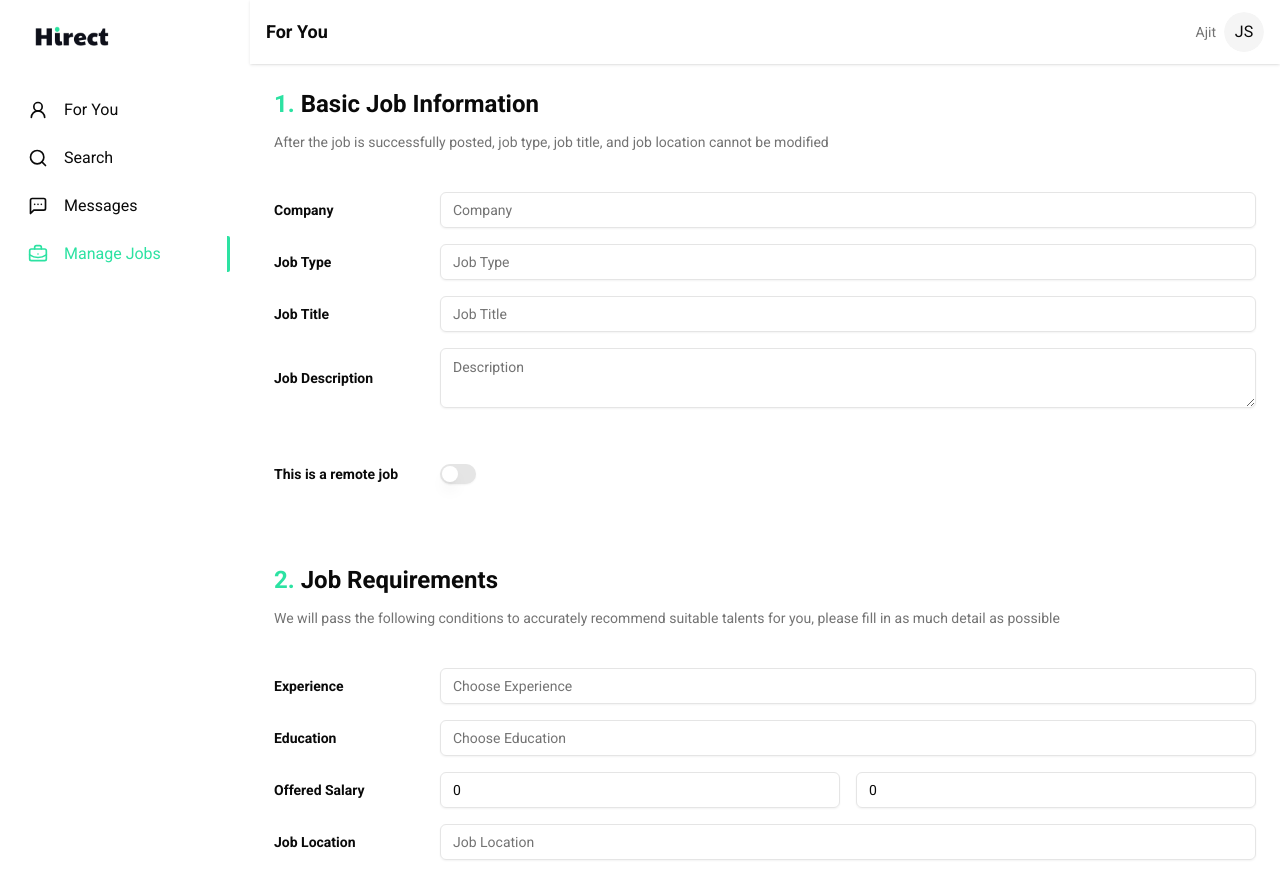
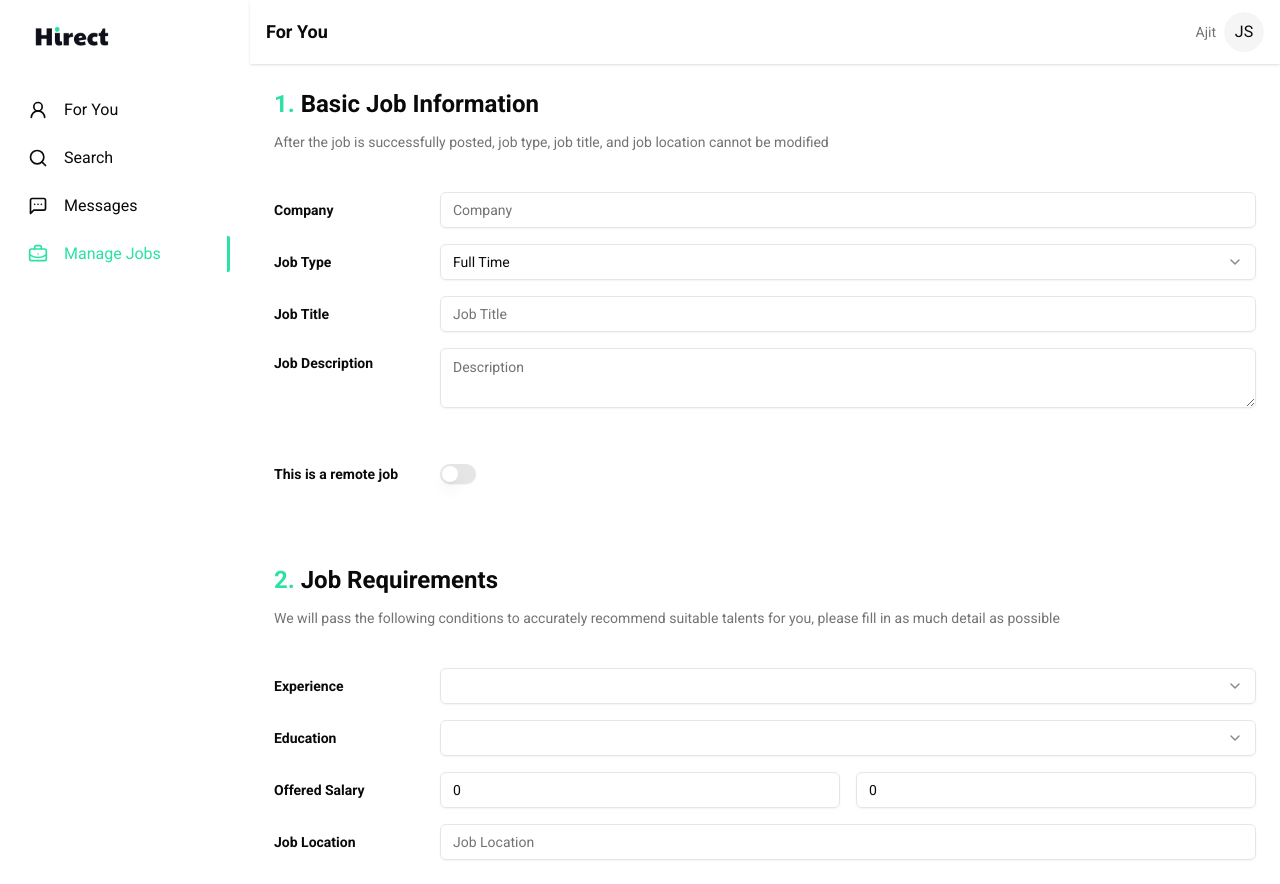
Before and after one commit to DEBargha2004/hireme, a Next.js app: page /dashboard/jobs/new in a window 1280 px wide. Built offline with nearby package versions, Linux system fonts and the light colour scheme.

Commit message:
update
job form updated

```diff
--- a/src/app/globals.css
+++ b/src/app/globals.css
@@ -70,3 +70,7 @@ body {
     @apply bg-background text-foreground;
   }
 }
+
+input[type=number]::-webkit-inner-spin-button{
+  display: none;
+}
--- a/src/components/custom/forms/job.tsx
+++ b/src/components/custom/forms/job.tsx
@@ -7,8 +7,10 @@ import {
   FormMessage,
 } from "@/components/ui/form";
 import { Input } from "@/components/ui/input";
+import { Select, SelectContent, SelectItem, SelectTrigger, SelectValue } from "@/components/ui/select";
 import { Switch } from "@/components/ui/switch";
 import { Textarea } from "@/components/ui/textarea";
+import { educationList, experienceList, jobTypes } from "@/constants/field-options";
 import { TJob } from "@/schema/job";
 import { useForm } from "react-hook-form";
 
@@ -41,7 +43,7 @@ export default function JobForm({
               control={form.control}
               name="company"
               render={({ field }) => (
-                <FormItem className="space-y-0 flex items-center justify-start ">
+                <FormItem className="space-y-0 flex items-center mt-2 justify-start ">
                   <FormLabel className="font-semibold whitespace-nowrap">
                     Company
                   </FormLabel>
@@ -56,12 +58,23 @@ export default function JobForm({
               control={form.control}
               name="type"
               render={({ field }) => (
-                <FormItem className="space-y-0 flex items-center justify-start ">
+                <FormItem className="space-y-0 flex items-center mt-2 justify-start ">
                   <FormLabel className="font-semibold whitespace-nowrap">
                     Job Type
                   </FormLabel>
                   <FormControl>
-                    <Input placeholder="Job Type" {...field} />
+                    <Select value={field.value} onValueChange={field.onChange}>
+                      <SelectTrigger ref={field.ref}>
+                        <SelectValue placeholder="Full Time" />
+                      </SelectTrigger>
+                      <SelectContent>
+                        {
+                          jobTypes.map(jt => (
+                            <SelectItem key={jt.value} value={jt.value}>{jt.label}</SelectItem>
+                          ))
+                        }
+                      </SelectContent>
+                    </Select>
                   </FormControl>
                   <FormMessage />
                 </FormItem>
@@ -71,7 +84,7 @@ export default function JobForm({
               control={form.control}
               name="title"
               render={({ field }) => (
-                <FormItem className="space-y-0 flex items-center justify-start ">
+                <FormItem className="space-y-0 flex items-center mt-2 justify-start ">
                   <FormLabel className="font-semibold whitespace-nowrap">
                     Job Title
                   </FormLabel>
@@ -86,8 +99,8 @@ export default function JobForm({
               control={form.control}
               name="description"
               render={({ field }) => (
-                <FormItem className="space-y-0 flex items-center justify-start ">
-                  <FormLabel className="font-semibold whitespace-nowrap">
+                <FormItem className="space-y-0 flex items-start mt-2 justify-start ">
+                  <FormLabel className="font-semibold whitespace-nowrap inline-block mt-2">
                     Job Description
                   </FormLabel>
                   <FormControl>
@@ -101,7 +114,7 @@ export default function JobForm({
               control={form.control}
               name="isRemote"
               render={({ field }) => (
-                <FormItem className="space-y-0 flex items-center justify-start pt-10">
+                <FormItem className="space-y-0 flex items-center mt-2 justify-start pt-10">
                   <FormLabel className="font-semibold whitespace-nowrap">
                     This is a remote job
                   </FormLabel>
@@ -134,12 +147,21 @@ export default function JobForm({
               control={form.control}
               name="experience"
               render={({ field }) => (
-                <FormItem className="space-y-0 flex items-center justify-start ">
+                <FormItem className="space-y-0 flex items-center mt-2 justify-start ">
                   <FormLabel className="font-semibold whitespace-nowrap">
                     Experience
                   </FormLabel>
                   <FormControl>
-                    <Input placeholder="Choose Experience" {...field} />
+                    <Select value={field.value} onValueChange={field.onChange}>
+                      <SelectTrigger ref={field.ref}>
+                        <SelectValue />
+                      </SelectTrigger>
+                      <SelectContent>
+                        {experienceList.map(exp => (
+                          <SelectItem key={exp.value} value={exp.value}>{exp.label}</SelectItem>
+                        ))}
+                      </SelectContent>
+                    </Select>
                   </FormControl>
                   <FormMessage />
                 </FormItem>
@@ -149,18 +171,27 @@ export default function JobForm({
               control={form.control}
               name="education"
               render={({ field }) => (
-                <FormItem className="space-y-0 flex items-center justify-start ">
+                <FormItem className="space-y-0 flex items-center mt-2 justify-start ">
                   <FormLabel className="font-semibold whitespace-nowrap">
                     Education
                   </FormLabel>
                   <FormControl>
-                    <Input placeholder="Choose Education" {...field} />
+                    <Select value={field.value} onValueChange={field.onChange}>
+                      <SelectTrigger ref={field.ref}>
+                        <SelectValue />
+                      </SelectTrigger>
+                      <SelectContent>
+                        {educationList.map(edu => (
+                          <SelectItem key={edu.value} value={edu.value}>{edu.label}</SelectItem>
+                        ))}
+                      </SelectContent>
+                    </Select>
                   </FormControl>
                   <FormMessage />
                 </FormItem>
               )}
             />
-            <FormItem className="space-y-0 items-center">
+            <FormItem className="space-y-0 items-center mt-2">
               <FormLabel className="font-semibold whitespace-nowrap">
                 Offered Salary
               </FormLabel>
@@ -170,7 +201,7 @@ export default function JobForm({
                 render={({ field }) => (
                   <FormItem className="w-1/2">
                     <FormControl>
-                      <Input placeholder="Select minimum Salary" {...field} />
+                      <Input placeholder="Select minimum Salary" type="number" {...field} />
                     </FormControl>
                     <FormMessage />
                   </FormItem>
@@ -178,11 +209,11 @@ export default function JobForm({
               />
               <FormField
                 control={form.control}
-                name="salary.min"
+                name="salary.max"
                 render={({ field }) => (
                   <FormItem className="w-1/2">
                     <FormControl>
-                      <Input placeholder="Select minimum Salary" {...field} />
+                      <Input placeholder="Select max Salary" type="number" {...field} />
                     </FormControl>
                     <FormMessage />
                   </FormItem>
@@ -193,7 +224,7 @@ export default function JobForm({
               control={form.control}
               name="location"
               render={({ field }) => (
-                <FormItem className="space-y-0 flex items-center justify-start ">
+                <FormItem className="space-y-0 flex items-center mt-2 justify-start ">
                   <FormLabel className="font-semibold whitespace-nowrap">
                     Job Location
                   </FormLabel>
--- a/src/constants/field-options.ts
+++ b/src/constants/field-options.ts
@@ -1,3 +1,5 @@
+import { filterSections } from "./filter";
+
 export type FieldOption = { label: string; value: string };
 
 export const designations: FieldOption[] = [
@@ -21,3 +23,28 @@ export const numberOfCandidates: FieldOption[] = [
   { label: "51-100", value: "51-100" },
   { label: "100+", value: "100+" },
 ];
+
+export const jobTypes: FieldOption[] = [
+  {
+    label: "Part Time",
+    value: 'part-time'
+  },
+  {
+    label: "Full Time",
+    value: "full-time"
+  },
+  {
+    label: "Contract",
+    value: "contract"
+  },
+  {
+    label: "Internship",
+    value: "internship"
+  }, {
+    label: "Freelance",
+    value: 'freelance'
+  }
+]
+
+export const experienceList = filterSections.find(f => f.key === 'exp')!.options
+export const educationList = filterSections.find(f => f.key === "edu")!.options
```
